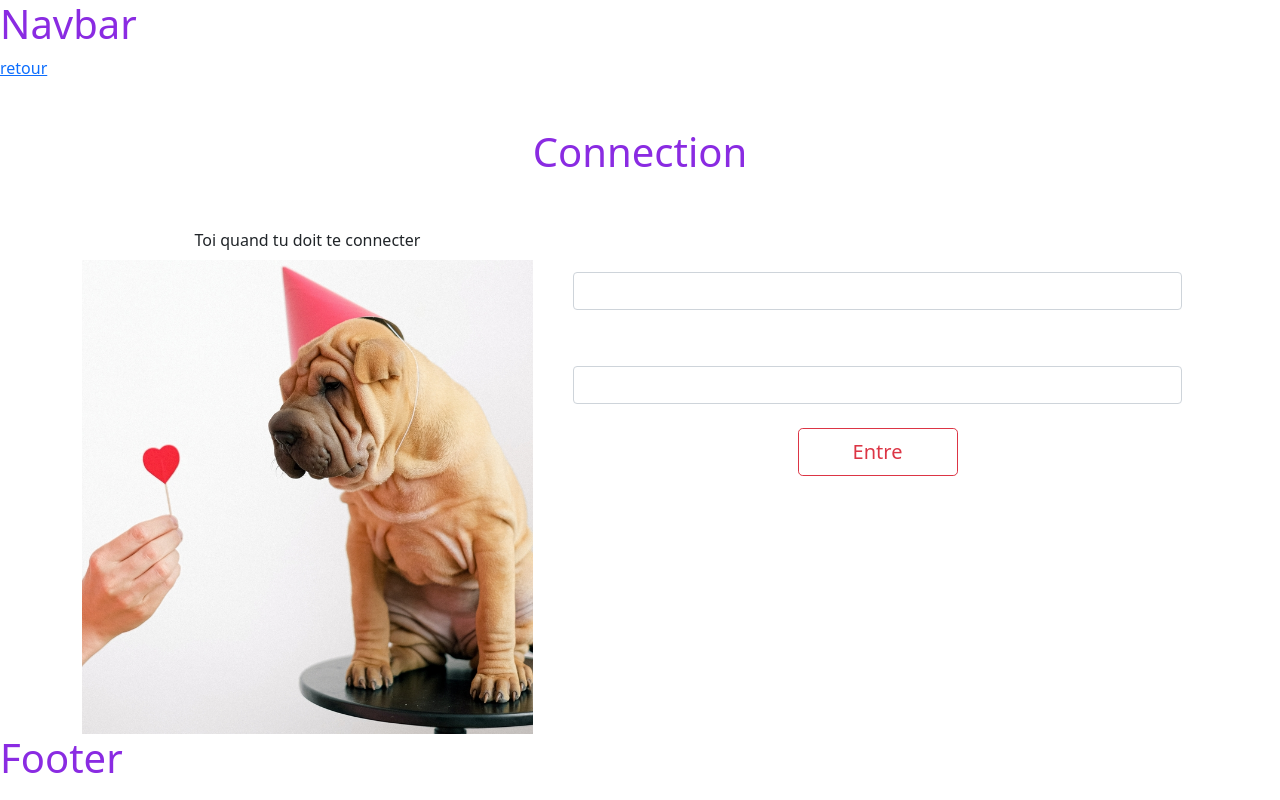
After one commit to WildCodeSchool/2022-03-php-remotefr-p2-meme-flix, a PHP site: template src/View/Users/connect.html.twig in a window 1280 px wide. The commit adds this page. Run offline with PHP 8.4, Linux system fonts and the light colour scheme; the template is opened without the code that fills it, so the values that code supplies are empty; some libraries are stand-ins or nearby versions.

Commit message:
add connection page

```diff
--- a/src/View/Home/index.html.twig
+++ b/src/View/Home/index.html.twig
@@ -3,7 +3,7 @@
 {% block content %}
     <h1>Meme Flix</h1>
     <a href="/sign">Inscription</a><br>
-    <a href="/welcome">Bienvenue</a><br>
+    <a href="/connect">Connexion</a><br>
     <a href="/vote">Vote</a><br>
     <a href="/create">Crée ton MEME</a><br>
     <a href="/edit">Modifie ton MEME</a><br>
--- /dev/null
+++ b/src/View/Users/connect.html.twig
@@ -0,0 +1,40 @@
+{% extends 'layout.html.twig' %}
+
+{% block stylesheet %}<link rel="stylesheet" href="/assets/css/Users/connect.css">{% endblock %}
+
+{% block content %}
+<a href="/">retour</a><br>
+
+
+<h1 class="text-center mb-5 mt-5">Connection</h1>
+
+    <div class="container">
+        <div class="row">
+            <div class="col-lg-5">
+                <p class="bg-white mb-1 p-1 rounded text-center">
+                    Toi quand tu doit te connecter
+                </p>
+                <img id="image" src="assets/images/youwouh.jpg" class="img-fluid" alt="your image"></div>
+            <div class="col-sm-7">
+                <div class="card-body">
+                    <form>
+                        <div class="mb-4 text-white">
+                            <label for="pseudo" class="form-label">Pseudo</label>
+                            <input type="text" class="form-control" id="pseudo" name="pseudo" />
+                        </div>
+
+                        <div class="mb-4 text-white">
+                            <label for="password" class="form-label">Password</label>
+                            <input type="password" class="form-control" id="password" name="password"/>
+                        </div>
+                        <div class="text-center">
+                            <button type="button" style="width: 10rem" class="btn btn-outline-danger bg-white btn-lg text-center">Entre</button>
+                        </div>
+                    </form>
+                </div>
+            </div>
+        </div>
+    </div>
+
+
+{% endblock %}
--- a/src/routes.php
+++ b/src/routes.php
@@ -11,7 +11,7 @@ return [
     'sign' => ['signController', 'sign',],
     'vote' => ['VoteController', 'vote',],
     'legals' => ['LegalsController', 'legals',],
-    'welcome' => ['WelcomeController', 'welcome',],
+    'connect' => ['ConnectController', 'connect',],
     'admin' => ['AdminController', 'admin',],
     'create' => ['CreateController', 'create',],
     'edit' => ['EditController', 'edit',],
```
Also changed, not shown: src/Controller/ConnectController.php (added, +14 -0 lines), src/Controller/WelcomeController.php (deleted, +0 -14 lines), src/View/Users/welcome.html.twig (deleted, +0 -8 lines), public/assets/css/Users/connect.css (renamed from public/assets/css/Users/welcome.css), public/assets/images/youwouh.jpg (added).
